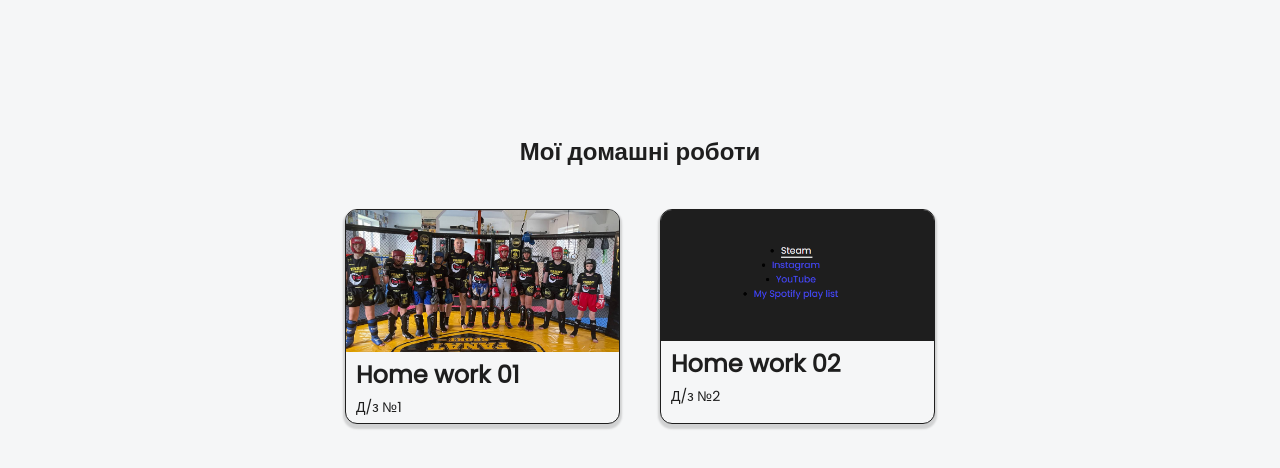
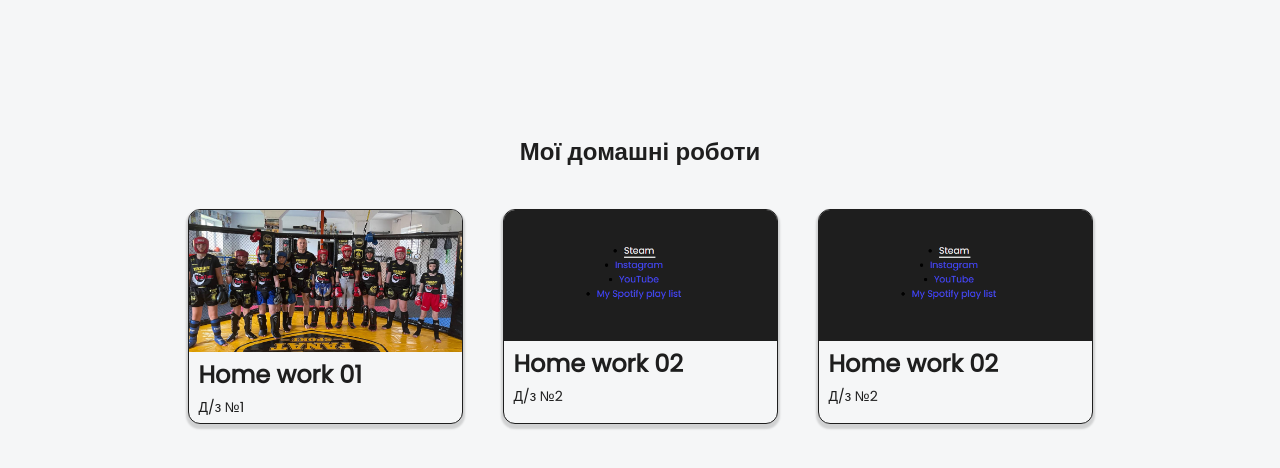
Before and after one commit to lovin4ik/GoIteens-home-work, a plain HTML site: page index.html in a window 1280 px wide. Shown: the part 66-534 px from the top of the page. Drawn offline with Linux system fonts and the light colour scheme.

Commit message:
first commit

```diff
--- a/index.html
+++ b/index.html
@@ -41,6 +41,17 @@
 								<p class="text-project">Д/з №2</p>
 							</article>
 						</a>
+						<a href="./pages/projects/work-1/index.html" class="send-project">
+							<article class="art-project">
+								<img
+									src="./images/projects/project02.png"
+									alt="project 02"
+									class="image-project"
+								/>
+								<h1 class="title-project">Home work 02</h1>
+								<p class="text-project">Д/з №2</p>
+							</article>
+						</a>
 					</div>
 				</div>
 			</section>
```
